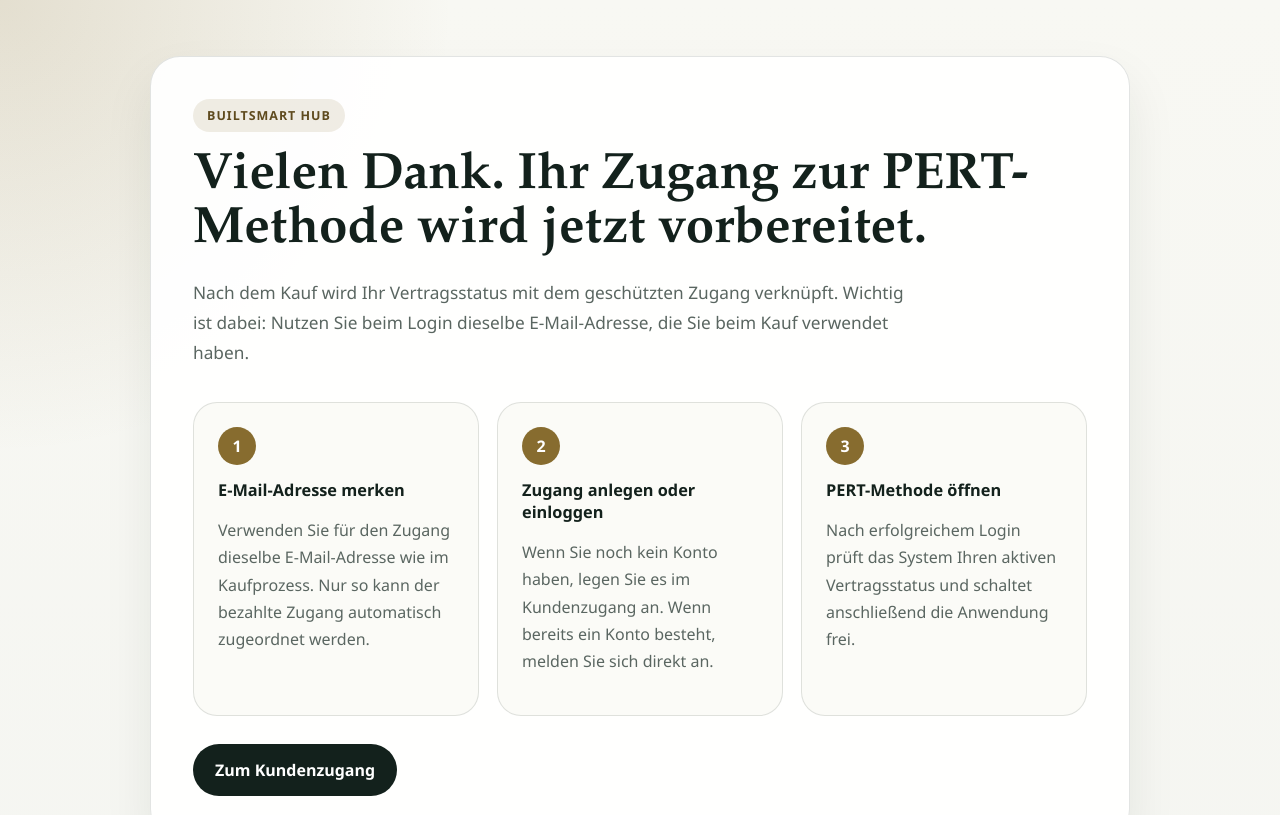
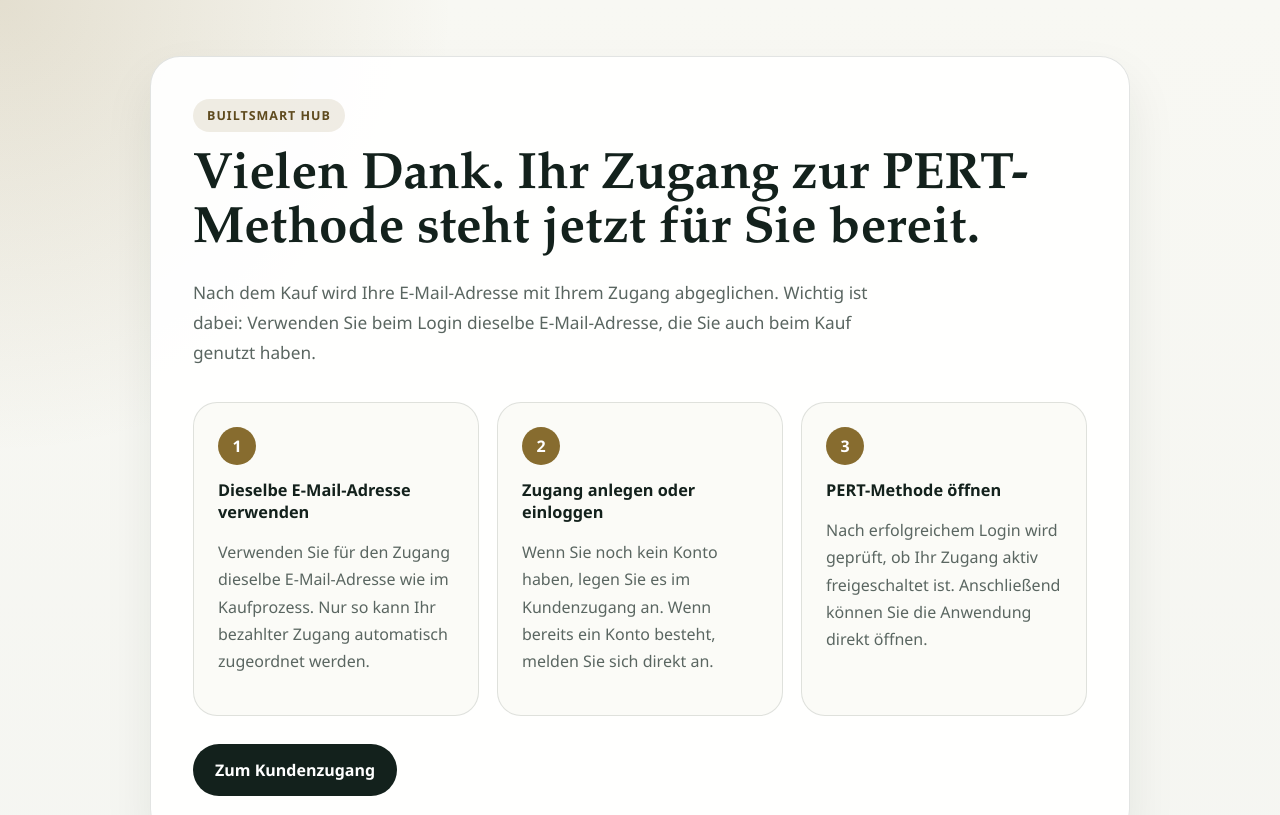
Before and after one commit to BM1964-25/pert-methode-landing, a plain HTML site: page pert-after-purchase.html in a window 1280 px wide. Shown: the top 815 px of the page. Drawn offline with Linux system fonts and the light colour scheme.

Commit message:
Refine after-purchase copy

```diff
--- a/pert-after-purchase.html
+++ b/pert-after-purchase.html
@@ -185,20 +185,20 @@
     <main>
       <section class="hero">
         <span class="eyebrow">BuiltSmart Hub</span>
-        <h1>Vielen Dank. Ihr Zugang zur PERT-Methode wird jetzt vorbereitet.</h1>
+        <h1>Vielen Dank. Ihr Zugang zur PERT-Methode steht jetzt für Sie bereit.</h1>
         <p class="lead">
-          Nach dem Kauf wird Ihr Vertragsstatus mit dem geschützten Zugang
-          verknüpft. Wichtig ist dabei: Nutzen Sie beim Login dieselbe
-          E-Mail-Adresse, die Sie beim Kauf verwendet haben.
+          Nach dem Kauf wird Ihre E-Mail-Adresse mit Ihrem Zugang abgeglichen.
+          Wichtig ist dabei: Verwenden Sie beim Login dieselbe E-Mail-Adresse,
+          die Sie auch beim Kauf genutzt haben.
         </p>
 
         <div class="steps">
           <article class="step-card">
             <span class="step-number">1</span>
-            <strong>E-Mail-Adresse merken</strong>
+            <strong>Dieselbe E-Mail-Adresse verwenden</strong>
             <p>
               Verwenden Sie für den Zugang dieselbe E-Mail-Adresse wie im
-              Kaufprozess. Nur so kann der bezahlte Zugang automatisch
+              Kaufprozess. Nur so kann Ihr bezahlter Zugang automatisch
               zugeordnet werden.
             </p>
           </article>
@@ -214,8 +214,9 @@
             <span class="step-number">3</span>
             <strong>PERT-Methode öffnen</strong>
             <p>
-              Nach erfolgreichem Login prüft das System Ihren aktiven
-              Vertragsstatus und schaltet anschließend die Anwendung frei.
+              Nach erfolgreichem Login wird geprüft, ob Ihr Zugang aktiv
+              freigeschaltet ist. Anschließend können Sie die Anwendung direkt
+              öffnen.
             </p>
           </article>
         </div>
```
